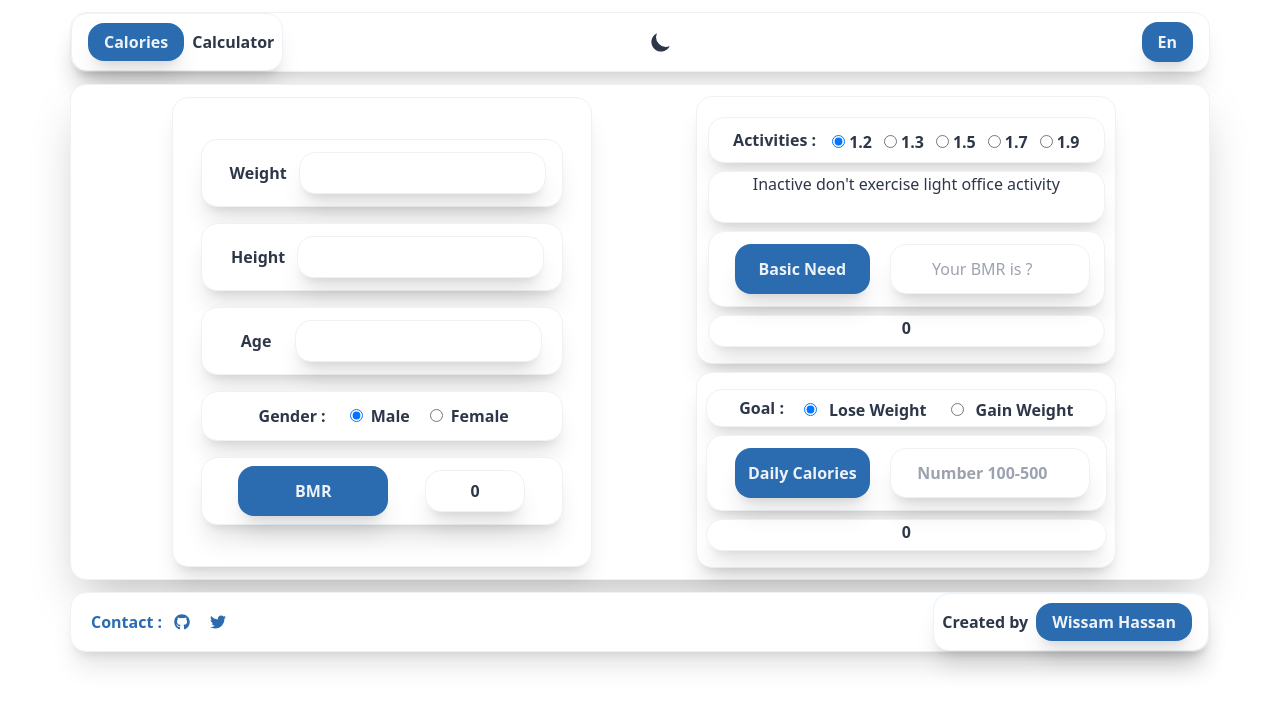
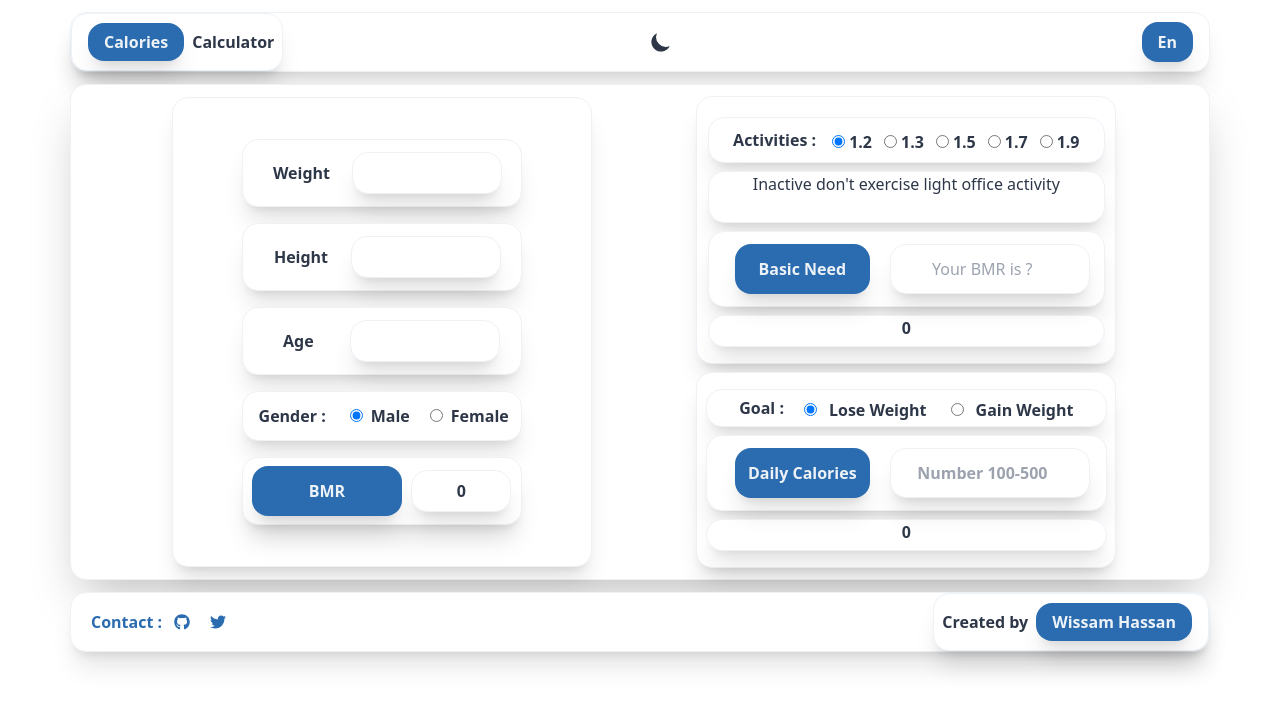
Before and after one commit to wissamh79/Calories-Website, a React (Create React App) app: page / in a window 1280 px wide. Shown: the top 714 px of the page. Built offline with nearby package versions, Linux system fonts and the light colour scheme.

Commit message:
fixing bugs 13

```diff
--- a/src/components/BMR.jsx
+++ b/src/components/BMR.jsx
@@ -16,8 +16,8 @@ const BMR = () => {
 
   return (
     <div className=" flex flex-col  border border-secondary items-center justify-center   rounded-2xl shadow-xl bg-primary  md:mx-2  h-[425px] md:h-[470px] w-[350px] md:w-[420px] my-3  ">
-      <form className="flex flex-col items-center justify-center  font-semibold   px-2 ">
-        <div className="flex items-center justify-center border border-secondary rounded-2xl shadow-xl bg-primary w-[300px] md:w-full mx-2 px-2 py-3  my-2 ">
+      <form className="flex flex-col items-center justify-center  font-semibold    ">
+        <div className="flex items-center justify-evenly border border-secondary rounded-2xl shadow-xl bg-primary w-[300px] md:w-full mx-2 px-2 py-3  my-2 ">
           <label
             className={currentLanguageCode === "en" ? "mx-3" : " mx-4"}
             htmlFor="weight"
@@ -31,13 +31,13 @@ const BMR = () => {
                 data: { weight: e.target.value },
               })
             }
-            className="bg-primary border border-input rounded-2xl shadow-xl text-center  py-2"
+            className="bg-primary border border-input rounded-2xl shadow-xl text-center w-[150px]  py-2"
             type="number"
             id="weight"
           />
         </div>
 
-        <div className="flex items-center justify-center border border-secondary rounded-2xl shadow-xl bg-primary w-[300px] md:w-full  px-2 py-3 my-2 ">
+        <div className="flex items-center justify-evenly  border border-secondary rounded-2xl shadow-xl bg-primary w-[300px] md:w-full  px-2 py-3 my-2 ">
           <label className="mx-3" htmlFor="height">
             {t("Height")}
           </label>
@@ -48,13 +48,13 @@ const BMR = () => {
                 data: { height: e.target.value },
               })
             }
-            className="bg-primary border border-input rounded-2xl shadow-xl text-center  py-2 "
+            className="bg-primary border border-input rounded-2xl shadow-xl text-center w-[150px]  py-2 "
             type="number"
             id="height"
           />
         </div>
 
-        <div className="flex items-center justify-center border border-secondary rounded-2xl shadow-xl bg-primary w-[300px] md:w-full  px-2 py-3 my-2 space-x-6">
+        <div className="flex items-center justify-evenly  border border-secondary rounded-2xl shadow-xl bg-primary w-[300px] md:w-full  px-2 py-3 my-2 space-x-6">
           <label
             className={currentLanguageCode === "en" ? "pl-5" : "pr-5 mx-4"}
             htmlFor="age"
@@ -68,7 +68,7 @@ const BMR = () => {
                 data: { age: e.target.value },
               })
             }
-            className="bg-primary border border-input rounded-2xl text-center shadow-xl py-2"
+            className="bg-primary border border-input rounded-2xl text-center shadow-xl w-[150px] py-2"
             type="number"
             id="age"
           />
```
